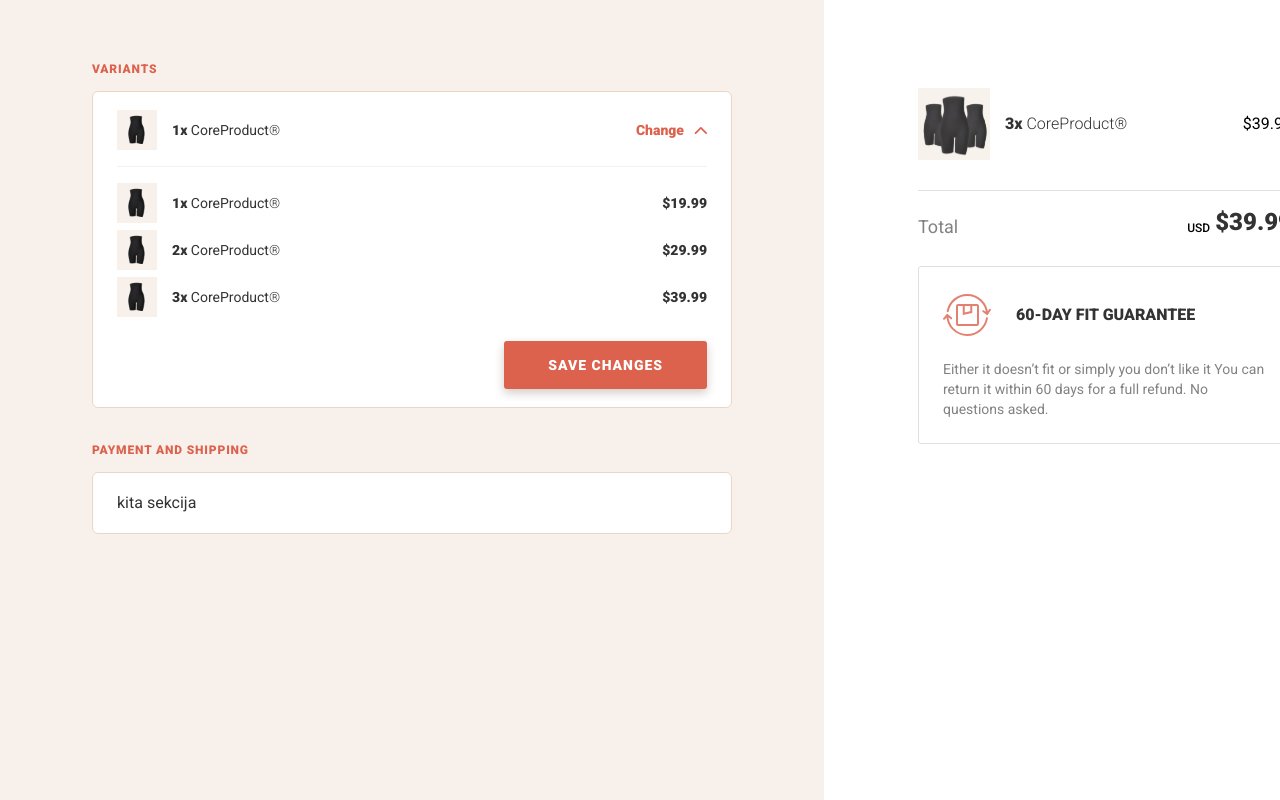
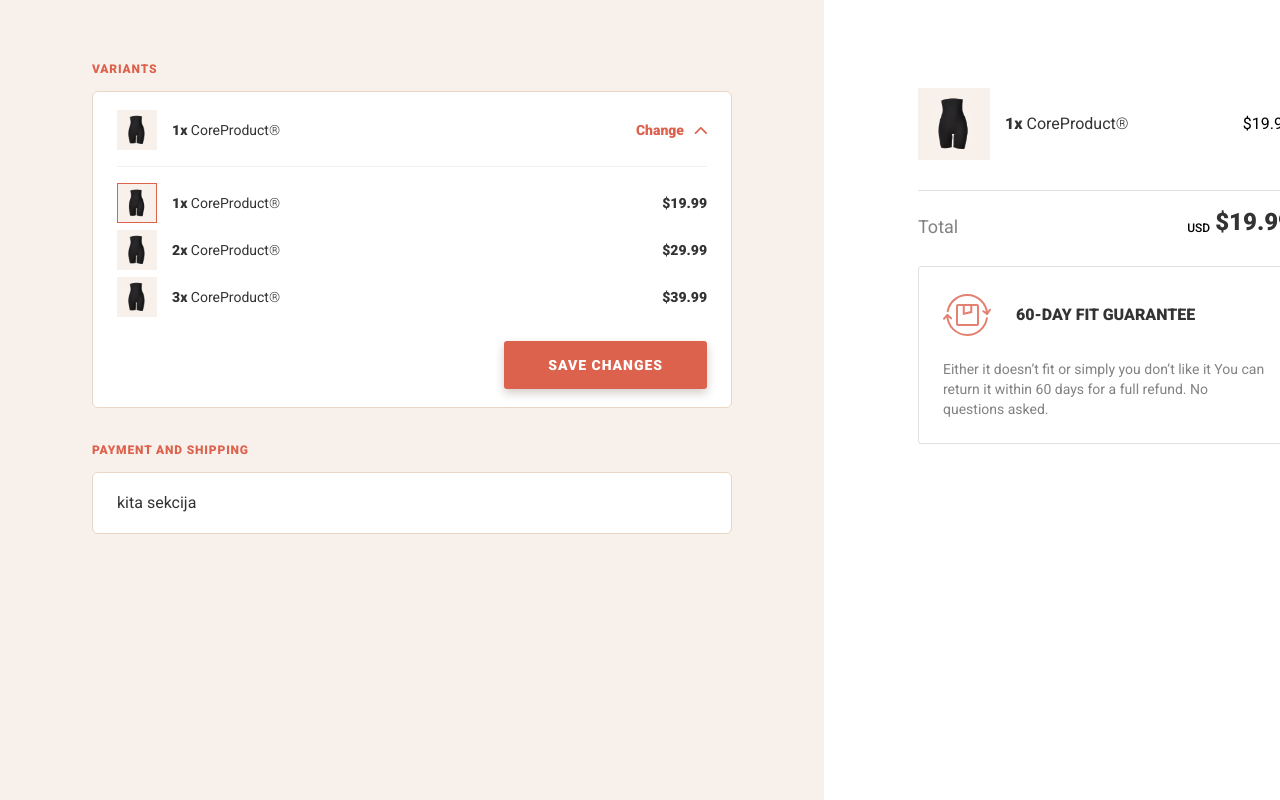
Before and after one commit to agnekondrotiene/cc-task, a React (Create React App) app: page / in a window 1280 px wide. Both pictures are taken after a click on the element "Change". Shown: the top 800 px of the page. Built offline with nearby package versions, Linux system fonts and the light colour scheme.

Commit message:
add selection and save logic

```diff
--- a/src/components/Button.tsx
+++ b/src/components/Button.tsx
@@ -1,12 +1,16 @@
-type Props = {
+type Props = React.DetailedHTMLProps<
+  React.ButtonHTMLAttributes<HTMLButtonElement>,
+  HTMLButtonElement
+> & {
   width?: number | string;
   title: string;
 };
 
-export const Button = ({ width = "auto", title }: Props) => {
+export const Button = ({ width = "auto", title, ...buttonProps }: Props) => {
   return (
     <button
       className={`w-${width} px-11 py-3 block box-border bg-M1 shadow-button rounded-[3px] font-roboto not-italic font-black leading-[24px] uppercase text-small2 text-White tracking-[.07em]`}
+      {...buttonProps}
     >
       {title}
     </button>
--- a/src/components/checkout/ProductInfo.tsx
+++ b/src/components/checkout/ProductInfo.tsx
@@ -3,6 +3,7 @@ export type ProductInfoProps = {
   name: string;
   quantity: number;
   isActive?: boolean;
+  size?: "small" | "large";
 };
 
 export const ProductInfo = ({
@@ -10,17 +11,20 @@ export const ProductInfo = ({
   name,
   quantity,
   isActive = false,
+  size = "small",
 }: ProductInfoProps) => {
+  const isSmall = size === "small";
+
   return (
     <div className="flex items-center gap-x-[15px]">
       <img
         src={image}
         alt="Product"
-        width={40}
-        height={40}
+        width={isSmall ? 40 : 72}
+        height={isSmall ? 40 : 72}
         className={isActive ? "border border-solid border-M1" : undefined}
       />
-      <span className="text-small2 leading-[24px]">
+      <span className={`${isSmall ? "text-small2" : "normal"} leading-[24px]`}>
         <span className="font-black">{quantity}x </span>
         <span className="font-normal">{name}</span>
         <span className="font-light">®</span>
--- a/src/components/checkout/summary/CheckoutSummary.tsx
+++ b/src/components/checkout/summary/CheckoutSummary.tsx
@@ -1,18 +1,24 @@
-import { ReactComponent as Iconx3 } from "assets/productIconx3.svg";
+import { Product } from "types/product";
+import { formatCurrency } from "utils";
+import { ProductInfo } from "../ProductInfo";
 
-export const CheckoutSummary = () => {
+type Props = {
+  product: Product;
+};
+
+export const CheckoutSummary = ({ product }: Props) => {
   return (
     <div>
       <div className="flex justify-between items-center border-b border-solid border-Gray5 pb-[30px]">
-        <div className="flex justify-between items-center gap-[15px]">
-          <Iconx3 />
-          <p className="font-roboto font-light not-italic text-normal text-Gray1 leading-[24px]">
-            <strong className="font-black">3x</strong> CoreProduct®
-          </p>
-        </div>
+        <ProductInfo
+          image={product.image}
+          name={product.name}
+          quantity={product.quantity}
+          size="large"
+        />
         <div>
           <span className="font-roboto not-italic font-normal text-normal leading-[26px] text-Black">
-            $39.99
+            {formatCurrency(product.price)}
           </span>
         </div>
       </div>
@@ -25,7 +31,7 @@ export const CheckoutSummary = () => {
             USD
           </span>
           <span className="font-roboto not-italic font-black leading-[28px] text-large1 text-Gray1">
-            $39.99
+            {formatCurrency(product.price)}
           </span>
         </div>
       </div>
--- a/src/components/checkout/variants/CheckoutVariants.tsx
+++ b/src/components/checkout/variants/CheckoutVariants.tsx
@@ -4,19 +4,46 @@ import { VariantsHeader } from "./VariantsHeader";
 import { VariantsList } from "./VariantsList";
 import { products } from "fake-data";
 
-export const CheckoutVariants = () => {
+type Props = {
+  selectedProductId: string;
+  selectProduct: (id: string) => void;
+};
+
+export const CheckoutVariants = ({
+  selectedProductId,
+  selectProduct,
+}: Props) => {
   const [isExpanded, setIsExpanded] = useState<boolean>(false);
 
+  const [activeProductId, setActiveProductId] =
+    useState<string>(selectedProductId);
+
+  const selectedProduct = products.find(
+    (product) => product.id === selectedProductId
+  );
   const handleExpandClick = () => {
     setIsExpanded((current) => !current);
   };
 
+  const handleActiveProductChange = (id: string) => {
+    setActiveProductId(id);
+  };
+
+  const handleSaveChange = () => {
+    selectProduct(activeProductId);
+    setIsExpanded(false);
+  };
+
+  if (!selectedProduct) {
+    return null;
+  }
+
   return (
     <div>
       <VariantsHeader
-        image="assets/images/leggings.png"
-        name="CoreProduct"
-        quantity={1}
+        image={selectedProduct.image}
+        name={selectedProduct.name}
+        quantity={selectedProduct.quantity}
         isExpanded={isExpanded}
         onClick={handleExpandClick}
       />
@@ -24,9 +51,13 @@ export const CheckoutVariants = () => {
       {isExpanded && (
         <>
           <hr className="border-Gray6 my-[16px]" />
-          <VariantsList products={products} />
+          <VariantsList
+            products={products}
+            activeProductId={activeProductId}
+            onClick={handleActiveProductChange}
+          />
           <div className="flex justify-end mt-[24px]">
-            <Button title="SAVE CHANGES" />
+            <Button title="SAVE CHANGES" onClick={handleSaveChange} />
           </div>
         </>
       )}
--- a/src/components/checkout/variants/VariantsList.tsx
+++ b/src/components/checkout/variants/VariantsList.tsx
@@ -4,18 +4,29 @@ import { ProductInfo } from "../ProductInfo";
 
 type Props = {
   products: Product[];
+  activeProductId?: string;
+  onClick?: (id: string) => void;
 };
 
-export const VariantsList = ({ products }: Props) => {
+export const VariantsList = ({ products, activeProductId, onClick }: Props) => {
   return (
     <div className="flex flex-col gap-y-[7px]">
       {products.map((product) => {
         return (
-          <div className="flex justify-between items-center">
+          <div
+            key={product.id}
+            className="flex justify-between items-center"
+            onClick={() => {
+              if (onClick) {
+                onClick(product.id);
+              }
+            }}
+          >
             <ProductInfo
               image={product.image}
               name={product.name}
               quantity={product.quantity}
+              isActive={activeProductId === product.id}
             />
             <span className="font-roboto not-italic font-black text-small2 leading-[24px] text-Gray1">
               {formatCurrency(product.price)}
--- a/src/fake-data.ts
+++ b/src/fake-data.ts
@@ -2,18 +2,21 @@ import { Product } from "types/product";
 
 export const products: Product[] = [
   {
+    id: "1",
     image: "assets/images/leggings.png",
     name: "CoreProduct",
     quantity: 1,
     price: 19.99,
   },
   {
+    id: "2",
     image: "assets/images/leggings.png",
     name: "CoreProduct",
     quantity: 2,
     price: 29.99,
   },
   {
+    id: "3",
     image: "assets/images/leggings.png",
     name: "CoreProduct",
     quantity: 3,
--- a/src/pages/CheckoutPage.tsx
+++ b/src/pages/CheckoutPage.tsx
@@ -2,14 +2,31 @@ import { OrderDetailsSection } from "components/checkout/OrderDetailsSection";
 import { GuaranteeBox } from "components/checkout/summary/GuaranteeBox";
 import { CheckoutSummary } from "components/checkout/summary/CheckoutSummary";
 import { CheckoutVariants } from "components/checkout/variants/CheckoutVariants";
+import { useState } from "react";
+import { products } from "fake-data";
 
 export const CheckoutPage = () => {
+  const [selectedProductId, setSelectedProductId] = useState<string>(
+    products[0].id
+  );
+
+  const selectedProduct = products.find(
+    (product) => product.id === selectedProductId
+  );
+
+  if (!selectedProduct) {
+    return null;
+  }
+
   return (
     <div className={`grid grid-cols-[1.45fr_1fr]`}>
       <div className="w-full pt-[57px] px-[92px] pb-[92px]">
         <div className="w-[640px] ml-auto">
           <OrderDetailsSection title="variants">
-            <CheckoutVariants />
+            <CheckoutVariants
+              selectedProductId={selectedProductId}
+              selectProduct={setSelectedProductId}
+            />
           </OrderDetailsSection>
 
           <OrderDetailsSection title="payment and shipping">
@@ -20,7 +37,7 @@ export const CheckoutPage = () => {
       <div className="w-full h-screen sticky top-0 bg-white">
         <div className="w-[588px] mr-auto pl-[94px] pr-[120px] pt-[88px]">
           <div className="w-full ">
-            <CheckoutSummary />
+            <CheckoutSummary product={selectedProduct} />
             <GuaranteeBox />
           </div>
         </div>
--- a/src/types/product.ts
+++ b/src/types/product.ts
@@ -1,4 +1,5 @@
 export type Product = {
+  id: string;
   image: string;
   name: string;
   quantity: number;
```
